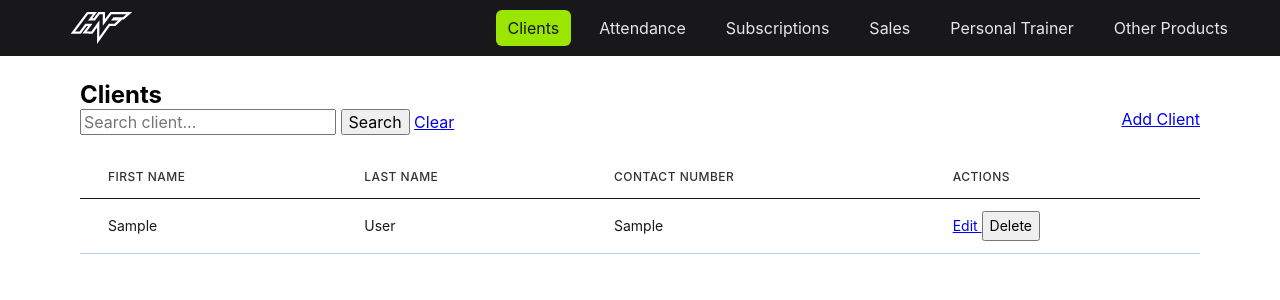
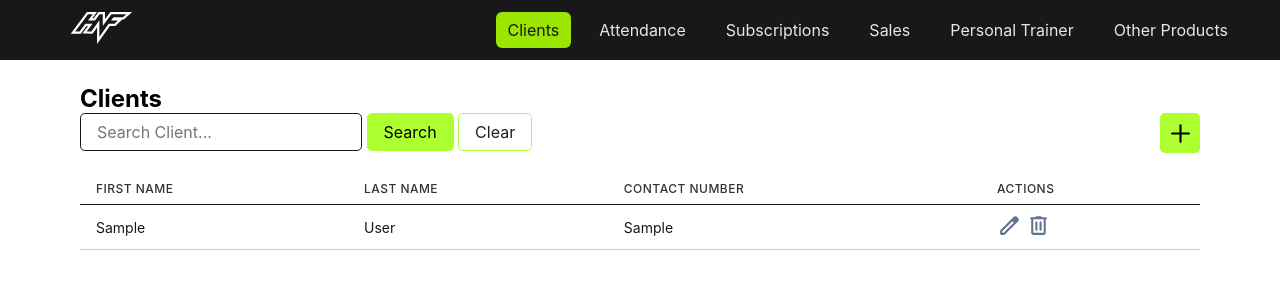
Before and after one commit to zowtofuu/hnf-gym, a PHP site: page /controllers/ctr_clients.php in a window 1280 px wide. Shown: the top 300 px of the page. Run offline with PHP 8.4, Linux system fonts and the light colour scheme; tables that the repository leaves empty hold one stand-in row (values such as "Sample post"); some web fonts are replaced.

Commit message:
update some styling

```diff
--- a/assets/css/index.css
+++ b/assets/css/index.css
@@ -3,9 +3,7 @@
 @import url("navbar.css");
 @import url("table.css");
 @import url("utility.css");
-@import url("input-search.css");
-@import url("input-date.css");
-@import url("btn-icon.css");
+@import url("inputs.css");
 
 
 @font-face {
--- /dev/null
+++ b/assets/css/inputs.css
@@ -0,0 +1,128 @@
+label {
+  display: block;
+}
+
+input {
+  border: 1px solid var(--color-primary);
+}
+
+.px8 {
+  padding-inline: 1rem;
+}
+
+.py16 {
+  padding-block: 0.5rem;
+}
+
+.capitalize {
+  text-transform: capitalize;
+}
+
+.rounded-sm {
+  border-radius: 0.3rem;
+}
+
+.cursor-pointer {
+  cursor: pointer;
+}
+
+.fv:focus-visible {
+  outline: none;
+  border: 1px solid greenyellow;
+}
+/* PRIMARY BUTTON */
+.btn-primary {
+  background-color: greenyellow;
+  border: 1px solid greenyellow;
+}
+/* SECONDARY BUTTON */
+.btn-secondary {
+  background-color: transparent;
+  border: 1px solid greenyellow;
+}
+
+.btn-anchor {
+  text-align: center;
+  text-decoration: none;
+  color: #1f1f1f;
+}
+
+/* ICON BUTTON */
+.icon-button,
+.icon-button-plain {
+  display: inline-flex;
+  align-items: center;
+  justify-content: center;
+
+  border-radius: 0.3rem;
+  text-decoration: none;
+
+  transition:
+    background-color 0.2s ease,
+    transform 0.2s ease,
+    fill 0.2s ease;
+}
+
+.icon-button {
+  width: 40px;
+  height: 40px;
+
+  color: #1f1f1f;
+  background: greenyellow;
+}
+
+.icon-button:hover {
+  background-color: yellowgreen;
+}
+
+.icon-button:active,
+.icon-button-plain:active {
+  transform: scale(0.96);
+}
+
+.icon-button svg {
+  width: 25px;
+  height: 25px;
+}
+
+/* ICON BUTTON - PLAIN */
+.icon-button-plain {
+  padding: 0;
+  width: 25px;
+  height: 25px;
+  border: none;
+  background-color: transparent;
+  fill: var(--clr-slate-500);
+  /* outline: 1px solid red; */
+}
+
+.icon-button-plain:hover {
+  fill: yellowgreen;
+}
+
+/* FORM AS BUTTON */
+.form-as-button {
+  display: inline-flex;
+}
+
+.form-as-button button {
+  padding: 0;
+  width: 25px;
+  height: 25px;
+  border: none;
+  background-color: transparent;
+  fill: var(--clr-slate-500);
+  cursor: pointer;
+}
+
+.form-as-button button:hover {
+  fill: yellowgreen;
+}
+
+/* section {
+  display: inline-flex;
+  flex-direction: column;
+  justify-content: baseline;
+  gap: 0.5rem;
+  padding: 1rem;
+} */
--- a/assets/css/reset.css
+++ b/assets/css/reset.css
@@ -1,11 +1,12 @@
-*, *::before, *::after {
+
+*,
+*::before,
+*::after {
   box-sizing: border-box;
 }
-
 *:not(dialog) {
   margin: 0;
 }
-
 @media (prefers-reduced-motion: no-preference) {
   html {
     interpolate-size: allow-keywords;
@@ -14,26 +15,42 @@
 
 body {
   font-family: "Inter", sans-serif;
-  /* line-height: 1.5; */
   -webkit-font-smoothing: antialiased;
 }
 
-img, picture, video, canvas, svg {
+img,
+picture,
+video,
+canvas {
   display: block;
   max-width: 100%;
 }
 
-input, button, textarea, select {
+input,
+button,
+textarea,
+select {
   font: inherit;
 }
 
-p, h1, h2, h3, h4, h5, h6 {
+p,
+h1,
+h2,
+h3,
+h4,
+h5,
+h6 {
   overflow-wrap: break-word;
 }
 
 p {
   text-wrap: pretty;
 }
-h1, h2, h3, h4, h5, h6 {
+h1,
+h2,
+h3,
+h4,
+h5,
+h6 {
   text-wrap: balance;
 }
--- a/assets/css/table.css
+++ b/assets/css/table.css
@@ -23,7 +23,7 @@ table thead {
 table th {
   text-align: left;
   font-weight: 500;
-  padding: 14px 28px;
+  padding: 0.5rem 1rem;
   color: var(--color-muted-primary);
   font-size: 12px;
   font-weight: 500;
@@ -32,8 +32,7 @@ table th {
 }
 
 table td {
-  padding: 12px 28px;
-  line-height: 24px;
+  padding: 0.5rem 1rem;
   border-bottom: 1px solid var(--color-muted-border);
   text-transform: capitalize;
 }
--- a/config/utility.php
+++ b/config/utility.php
@@ -20,3 +20,8 @@ function formatLabel(string $value): string
 
     return ucwords(str_replace('_', ' ', $value));
 }
+
+function sanitize(string $input): string
+{
+    return htmlspecialchars($input, ENT_QUOTES, 'UTF-8');
+}
--- a/controllers/ctr_add-client.php
+++ b/controllers/ctr_add-client.php
@@ -1,5 +1,6 @@
 <?php
 require_once __DIR__ . '/../models/mdl_add-client.php';
+require_once __DIR__ . '/../config/utility.php';
 
 $errors = [];
 $success = '';
@@ -27,6 +28,10 @@ if ($_SERVER['REQUEST_METHOD'] === 'POST') {
 
     if ($contact === '') {
         $errors[] = 'Contact number is required.';
+    }
+
+    if ($contact !== '' && !preg_match('/^09\d{9}$/', $contact)) {
+        $errors[] = 'Contact number must be a valid 11-digit Philippine mobile number.';
     }
 
     if (!isValidMembershipType($membershipType)) {
--- a/views/vw_clients.php
+++ b/views/vw_clients.php
@@ -5,6 +5,7 @@
     <meta charset="UTF-8">
     <meta name="viewport" content="width=device-width, initial-scale=1.0">
     <title>Clients</title>
+    <link rel="stylesheet" href="../assets/css/index.css">
 </head>
 
 <body>
@@ -15,14 +16,20 @@
         <!-- CONTROLS -->
         <section style="display: flex; justify-content: space-between;">
             <form method="GET" action="../controllers/ctr_clients.php">
-                <input type="search" name="search" placeholder="Search client..."
-                    value="<?= htmlspecialchars($searchTerm ?? '') ?>">
+                <input class="capitalize rounded-sm px8 py16 fv" type="search" name="search"
+                    placeholder="Search client..." value="<?= htmlspecialchars($searchTerm ?? '') ?>">
 
-                <input type="submit" value="Search">
+                <input class="capitalize rounded-sm px8 py16 cursor-pointer btn-primary" type="submit" value="Search">
 
-                <a href="../controllers/ctr_clients.php">Clear</a>
+                <a class="capitalize rounded-sm px8 py16 btn-anchor btn-secondary"
+                    href="../controllers/ctr_clients.php">Clear</a>
             </form>
-            <a href="../controllers/ctr_add-client.php">Add Client</a>
+            <a class="icon-button" href="../controllers/ctr_add-client.php" title="Add New Client">
+                <svg xmlns="http://www.w3.org/2000/svg" viewBox="0 -960 960 960">
+                    <path
+                        d="M451.5-131.5Q440-143 440-160v-280H160q-17 0-28.5-11.5T120-480q0-17 11.5-28.5T160-520h280v-280q0-17 11.5-28.5T480-840q17 0 28.5 11.5T520-800v280h280q17 0 28.5 11.5T840-480q0 17-11.5 28.5T800-440H520v280q0 17-11.5 28.5T480-120q-17 0-28.5-11.5Z" />
+                </svg>
+            </a>
         </section>
 
         <br>
@@ -75,17 +82,23 @@
                                 <?php endforeach; ?>
 
                                 <td>
-                                    <a
+                                    <a class="icon-button-plain" title="Edit Client"
                                         href="../controllers/ctr_update-client.php?id=<?= htmlspecialchars($client['client_id']) ?>">
-                                        Edit
+                                        <svg xmlns="http://www.w3.org/2000/svg" viewBox="0 -960 960 960">
+                                            <path
+                                                d="M200-200h57l391-391-57-57-391 391v57Zm-40 80q-17 0-28.5-11.5T120-160v-97q0-16 6-30.5t17-25.5l505-504q12-11 26.5-17t30.5-6q16 0 31 6t26 18l55 56q12 11 17.5 26t5.5 30q0 16-5.5 30.5T817-647L313-143q-11 11-25.5 17t-30.5 6h-97Zm600-584-56-56 56 56Zm-141 85-28-29 57 57-29-28Z" />
+                                        </svg>
                                     </a>
 
-                                    <form method="POST" action="../controllers/ctr_clients.php" style="display:inline;">
+                                    <form class="form-as-button" method="POST" title="Delete Client" action="../controllers/ctr_clients.php">
                                         <input type="hidden" name="client_id"
                                             value="<?= htmlspecialchars($client['client_id']) ?>">
                                         <button type="submit" name="delete_client"
                                             onclick="return confirm('Delete this client?');">
-                                            Delete
+                                            <svg xmlns="http://www.w3.org/2000/svg" viewBox="0 -960 960 960">
+                                                <path
+                                                    d="M280-120q-33 0-56.5-23.5T200-200v-520q-17 0-28.5-11.5T160-760q0-17 11.5-28.5T200-800h160q0-17 11.5-28.5T400-840h160q17 0 28.5 11.5T600-800h160q17 0 28.5 11.5T800-760q0 17-11.5 28.5T760-720v520q0 33-23.5 56.5T680-120H280Zm400-600H280v520h400v-520ZM428.5-291.5Q440-303 440-320v-280q0-17-11.5-28.5T400-640q-17 0-28.5 11.5T360-600v280q0 17 11.5 28.5T400-280q17 0 28.5-11.5Zm160 0Q600-303 600-320v-280q0-17-11.5-28.5T560-640q-17 0-28.5 11.5T520-600v280q0 17 11.5 28.5T560-280q17 0 28.5-11.5ZM280-720v520-520Z" />
+                                            </svg>
                                         </button>
                                     </form>
                                 </td>
--- a/views/vw_other-products.php
+++ b/views/vw_other-products.php
@@ -66,7 +66,7 @@
                             <label for="quantity_<?= htmlspecialchars($product['product_id']) ?>">Quantity:</label>
                             <input type="number" id="quantity_<?= htmlspecialchars($product['product_id']) ?>" name="quantity" min="1" max="<?= htmlspecialchars((string) $stock) ?>" value="1" <?= $stock <= 0 ? 'disabled' : '' ?> required>
 
-                            <button type="submit" <?= $stock <= 0 ? 'disabled' : '' ?>>
+                            <button type="submit" <?= $stock <= 0 ? 'disabled' : '' ?> onclick="return confirm('Are you sure you want to buy this product?');">
                                 Buy
                             </button>
                         </form>
```
Also changed, not shown: assets/css/btn-icon.css (deleted, +0 -53 lines), assets/css/sample.html (+234 -11 lines), hnf-underground.sql (+9 -0 lines), views/vw_add-client.php (+27 -32 lines), views/vw_update-client.php (+17 -1 lines), assets/icons/addf7108-74a8-41bc-86e4-858cfc2d09ec.jpg (deleted), assets/uploads/creatin_20260503180633.png (deleted), assets/uploads/water_20260503221036.png (deleted), assets/uploads/water_20260505181512.png (deleted), assets/uploads/whey-protein_20260503154658.png (deleted), assets/uploads/whey-protein_20260505075502.png (deleted).
